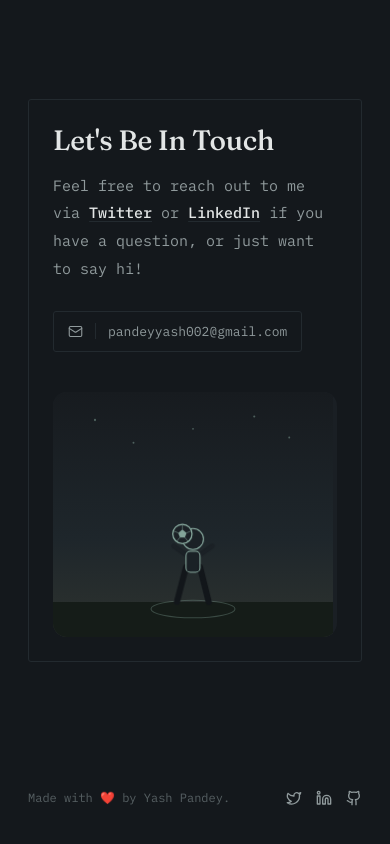
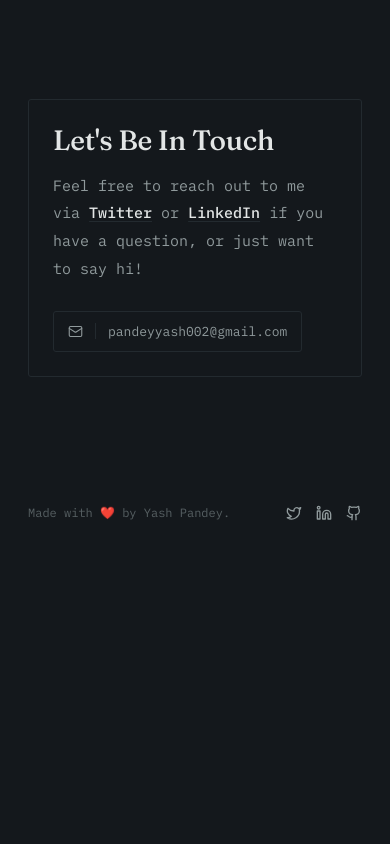
Before and after one commit to yashpandey002/portfolio-v2, a Next.js app: page / in a window 390 px wide. Shown: the part 3641-4485 px from the top of the page. After the commit the page ends 4210 px from the top, so only its background shows below. Built offline with nearby package versions, Linux system fonts and the light colour scheme.

Commit message:
Update Contact component to conditionally display JuggleSvg based on screen size; enhance responsiveness

```diff
--- a/src/components/contact.tsx
+++ b/src/components/contact.tsx
@@ -77,7 +77,7 @@ export function Contact() {
               <EmailCopyButton />
             </div>
 
-            <div className="w-full overflow-hidden rounded-[14px] bg-bg-raised lg:w-auto lg:min-w-70">
+            <div className="hidden w-full overflow-hidden rounded-[14px] bg-bg-raised lg:block lg:w-auto lg:min-w-70">
               <JuggleSvg />
             </div>
           </div>
```
